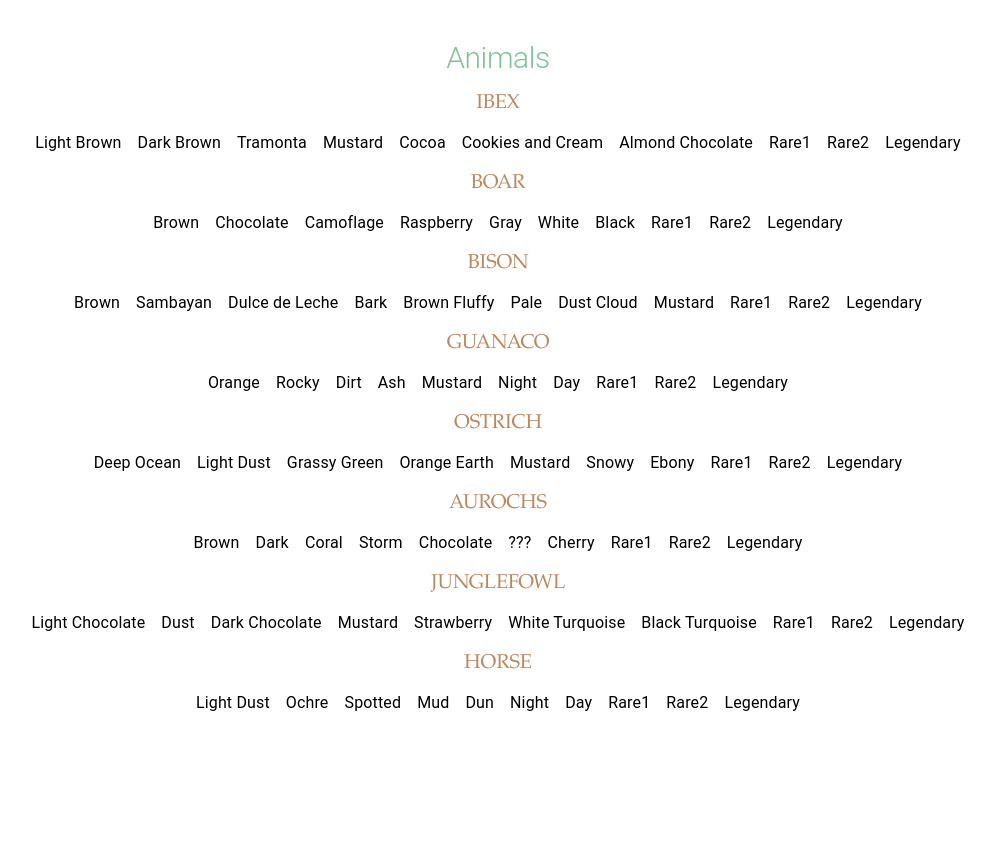
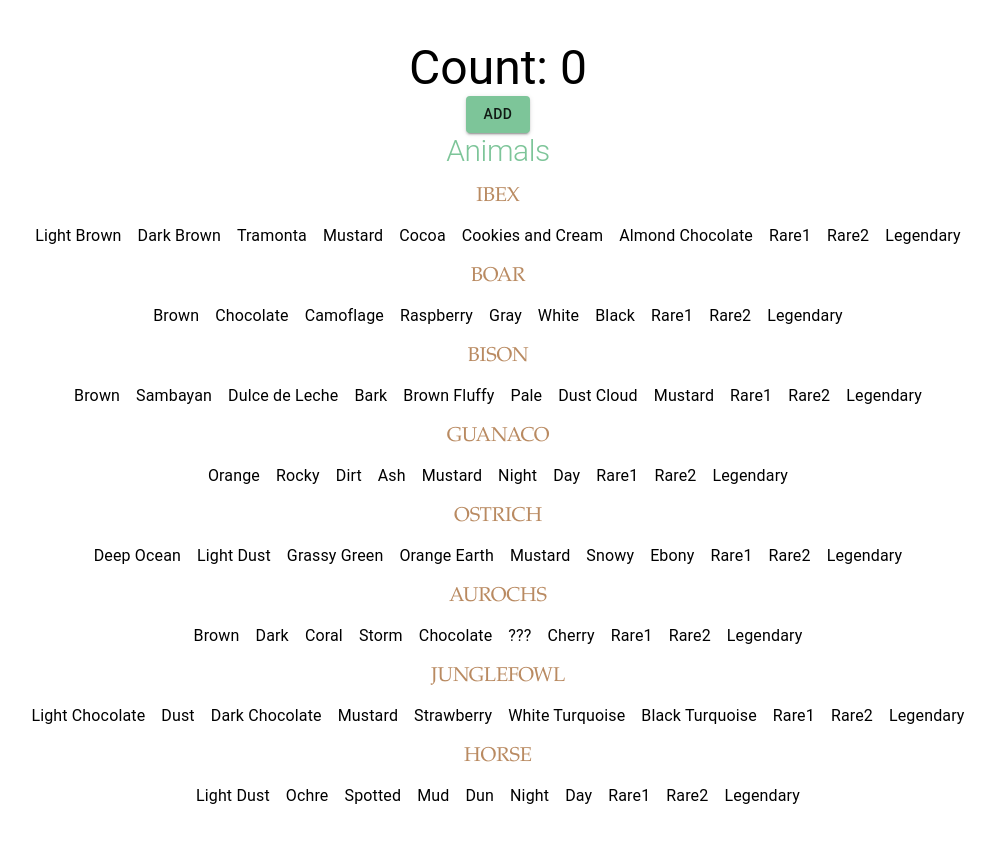
Before and after one commit to piratemermaid/roots-of-pacha-tracker, a React (Vite) app: page / in a window 1280 px wide. Shown: the top 842 px of the page, without its empty margins (142-1137 px from the left). Before the commit the page ends 800 px from the top, so only its background shows below. Built offline with nearby package versions, Linux system fonts and the light colour scheme.

Commit message:
Add zustand persisted store

```diff
--- a/package.json
+++ b/package.json
@@ -16,7 +16,8 @@
     "@fontsource/roboto": "^5.0.8",
     "@mui/material": "^5.15.6",
     "react": "^18.2.0",
-    "react-dom": "^18.2.0"
+    "react-dom": "^18.2.0",
+    "zustand": "^4.5.0"
   },
   "devDependencies": {
     "@types/react": "^18.2.43",
--- a/src/App.tsx
+++ b/src/App.tsx
@@ -1,13 +1,23 @@
-import { Grid, ThemeProvider, Typography } from '@mui/material';
+import { Button, Grid, ThemeProvider, Typography } from '@mui/material';
 
 import Animal from './components/Animal';
 import ANIMALS from './data/animals';
 import theme from './theme';
+import { useStore } from './store';
 import './App.css';
 
 function App() {
+  const count = useStore((state) => state.count);
+  const incrementCount = useStore((state) => state.incrementCount);
+
   return (
     <ThemeProvider theme={theme}>
+      <Typography variant="h3">Count: {count}</Typography>
+      <Button variant="contained" onClick={incrementCount}>
+        Add
+      </Button>
+
+      <br />
       <Typography variant="h1">Animals</Typography>
       <Grid container direction="column">
         {ANIMALS.map((animal) => {
--- /dev/null
+++ b/src/store.ts
@@ -0,0 +1,19 @@
+import { create } from 'zustand';
+import { persist } from 'zustand/middleware';
+
+type State = {
+  count: number;
+  incrementCount: () => void;
+};
+
+export const useStore = create<State, [['zustand/persist', State]]>(
+  persist(
+    (set, get) => ({
+      count: 0,
+      incrementCount: () => set({ count: get().count + 1 }),
+    }),
+    {
+      name: 'count',
+    }
+  )
+);
```
Also changed, not shown: 1 other file (tests, documents, lock files or other folders).
